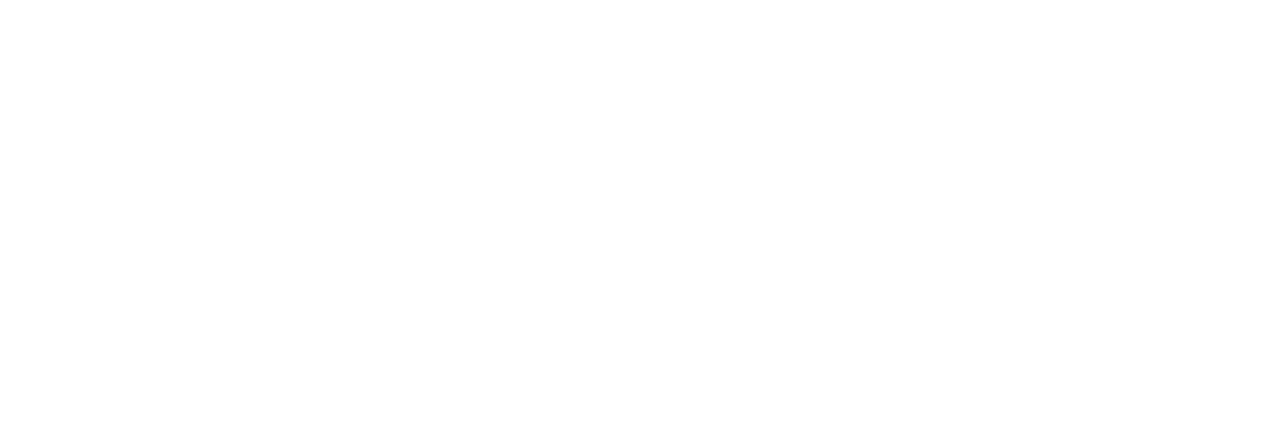
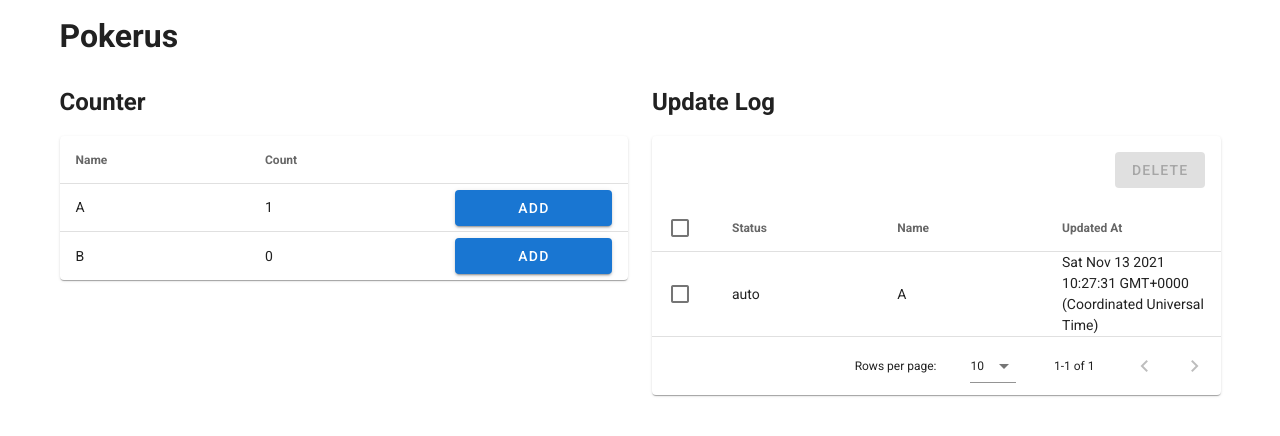
Before and after one commit to flatten-js/pokerus-web, a Vue app: page / in a window 1280 px wide. Shown: the top 436 px of the page. Built offline with nearby package versions, Linux system fonts and the light colour scheme.

Commit message:
Created a template for the UI

```diff
--- a/package.json
+++ b/package.json
@@ -9,6 +9,7 @@
   },
   "dependencies": {
     "core-js": "^3.6.5",
+    "uuid": "^8.3.2",
     "vue": "^2.6.11",
     "vue-router": "^3.2.0",
     "vuetify": "^2.4.0",
--- a/src/views/Home.vue
+++ b/src/views/Home.vue
@@ -1,3 +1,154 @@
 <template>
-  <div></div>
+  <v-container>
+    <v-row>
+      <v-col>
+        <h1>Pokerus</h1>
+      </v-col>
+    </v-row>
+    <v-row class="md-6">
+      <v-col cols="12" md="6">
+        <h2 class="mb-4">Counter</h2>
+        <v-data-table
+          class="elevation-1"
+          :headers="counter_headers"
+          :items="counter_items"
+          hide-default-footer
+        >
+          <template v-slot:item.action="{ item }">
+            <v-btn color="primary" @click="AddLog(item)" block>Add</v-btn>
+          </template>
+        </v-data-table>
+      </v-col>
+      <v-col cols="12" md="6">
+        <h2 class="mb-4">Update Log</h2>
+        <v-data-table
+          class="elevation-1"
+          v-model="$data._selected"
+          :headers="log_headers"
+          :items="log_items"
+          item-key="uuid"
+          disable-sort
+          show-select
+        >
+          <template v-slot:top>
+            <div class="d-flex pa-4">
+              <v-spacer />
+              <v-dialog v-model="dialog" width="500">
+                <template v-slot:activator="{ on, attrs }">
+                  <v-btn
+                    color="error"
+                    v-bind="attrs"
+                    v-on="on"
+                    :disabled="!selected.length"
+                    depressed
+                  >
+                    Delete
+                  </v-btn>
+                </template>
+
+                <v-card>
+                  <v-card-title>
+                    Are you absolutely sure?
+                  </v-card-title>
+                  <v-card-text>
+                    This operation cannot be undone.
+                    It completely deletes the selected update log and also affects the counters.
+                  </v-card-text>
+                  <v-card-actions>
+                    <v-spacer />
+                    <v-btn
+                      depressed
+                      @click="closeDialog"
+                    >
+                      Cancel
+                    </v-btn>
+                    <v-btn
+                      color="error"
+                      depressed
+                      @click="deleteLogs(selected)"
+                    >
+                      Delete {{ selected.length }} logs
+                    </v-btn>
+                  </v-card-actions>
+                </v-card>
+              </v-dialog>
+            </div>
+          </template>
+        </v-data-table>
+      </v-col>
+    </v-row>
+  </v-container>
 </template>
+
+<script>
+import { v4 as uuidv4 } from 'uuid'
+
+export default {
+  data: () => ({
+    dialog: false,
+    _selected: [],
+
+    _counter_headers: [
+      { text: 'Name', value: 'name' },
+      { text: 'Count', value: 'count' },
+      { text: '', value: 'action' }
+    ],
+    counter_default: {
+      'A': 0,
+      'B': 0
+    },
+
+    _log_headers: [
+      { text: 'Status', value: 'status' },
+      { text: 'Name', value: 'name' },
+      { text: 'Updated At', value: 'updated_at' }
+    ],
+    log_items: [
+      { uuid: uuidv4(), status: 'auto', updated_at: new Date(), name: 'A' }
+    ]
+  }),
+  computed: {
+    selected() {
+      return this.$data._selected.map(select => select.uuid)
+    },
+    counter_headers() {
+      return this.formatHeaders(this.$data._counter_headers)
+    },
+    log_headers() {
+      return this.formatHeaders(this.$data._log_headers)
+    },
+    counter_items() {
+      const data = this.log_items.reduce((acc, cur) => {
+        return { ...acc, [cur.name]: (acc[cur.name] || 0) + 1 }
+      }, { ...this.counter_default })
+
+      return Object.keys(data).reduce((acc, cur) => {
+        return [...acc, { name: cur, count: data[cur] }]
+      }, [])
+    }
+  },
+  methods: {
+    formatHeaders(headers) {
+      return headers.map(header => {
+        return { ...header, width: `${100 / headers.length}%` }
+      })
+    },
+    closeDialog() {
+      this.dialog = false
+    },
+    AddLog(item) {
+      this.log_items.unshift({
+        uuid: uuidv4(),
+        status: 'edit',
+        updated_at: new Date(),
+        name: item.name
+      })
+    },
+    deleteLogs(selected) {
+      this.log_items = this.log_items.filter(item => !selected.includes(item.uuid))
+      this.$data._selected = []
+      this.closeDialog()
+    }
+  }
+}
+</script>
```
Also changed, not shown: 1 other file (tests, documents, lock files or other folders).
